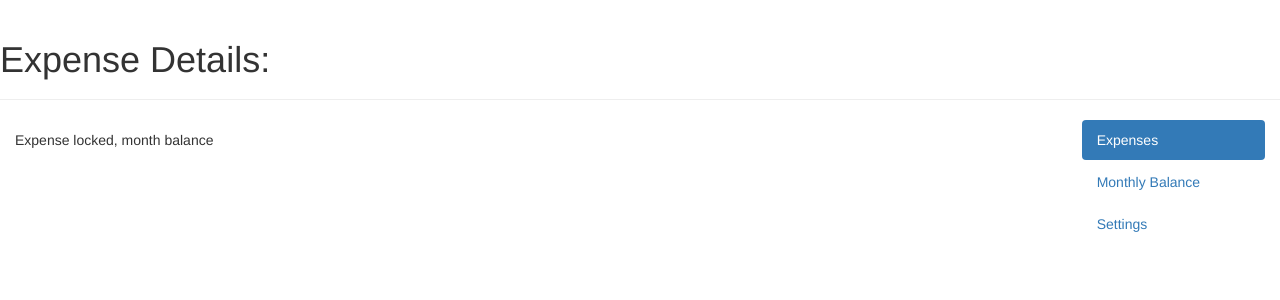
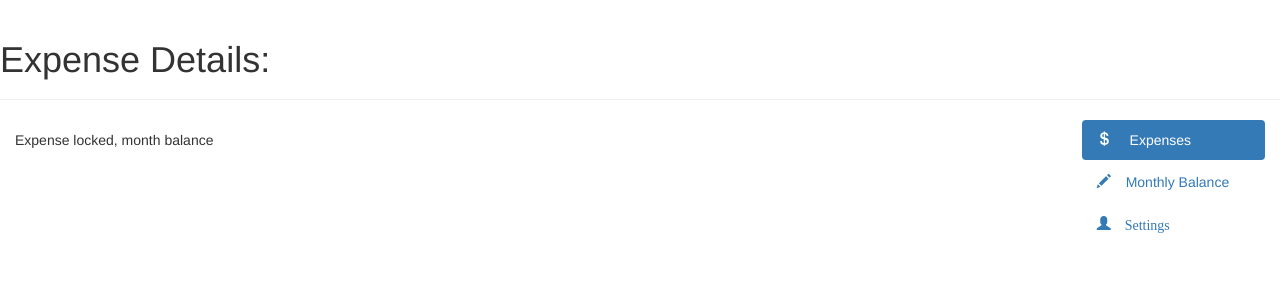
Before and after one commit to dipesh88/django-website, a Django app: template templates/expenses/expense_details.html in a window 1280 px wide. Shown: the part 52-352 px from the top of the page. Run offline with Django 3.2, Linux system fonts and the light colour scheme; the template is opened without the code that fills it, so the values that code supplies are empty; some libraries are stand-ins or nearby versions.

Commit message:
sidebar icons

```diff
--- a/templates/base_login.html
+++ b/templates/base_login.html
@@ -21,9 +21,21 @@
 
     <div class="col-xs-2">
         <ul class="nav nav-pills nav-stacked">
-            <li role="presentation" class="active"> <a href="{% url 'expenses:main_redirect' %}"> Expenses </a></li>
-            <li role="presentation"> <a href="{% url 'balance:main_redirect' %}"> Monthly Balance </a></li>
-            <li role="presentation"> <a href="{% url 'users:user_settings' %}"> Settings </a></li>
+            <li role="presentation" class="active">
+                <a href="{% url 'expenses:main_redirect' %}">
+                    <span class="glyphicon glyphicon-usd" style="padding-right:15px;" aria-hidden="true"></span> Expenses
+                </a>
+            </li>
+            <li role="presentation">
+                <a href="{% url 'balance:main_redirect' %}">
+                    <span  class="glyphicon glyphicon-pencil p-x-15" style="padding-right:15px;" aria-hidden="true"></span>Monthly Balance
+                </a>
+            </li>
+            <li role="presentation">
+                <a href="{% url 'users:user_settings' %}">
+                   <span class="glyphicon glyphicon-user" style="padding-right:15px;" aria-hidden="true">  Settings
+                </a>
+            </li>
         </ul>
     </div>
 
```
